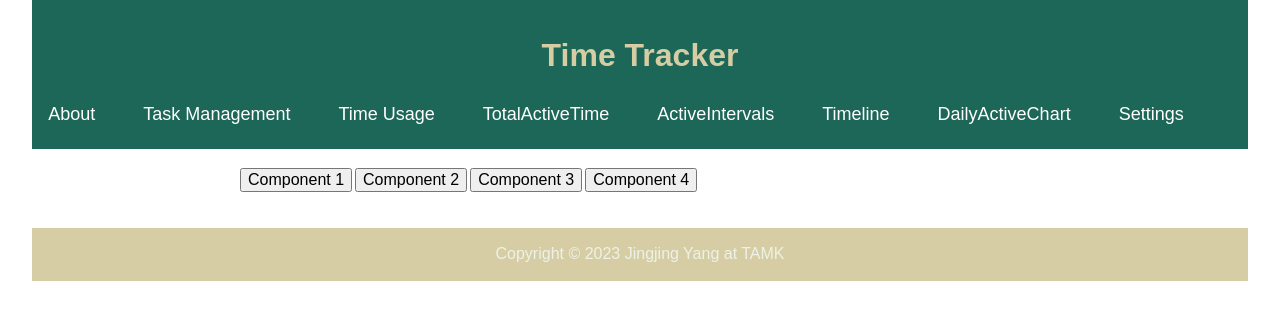
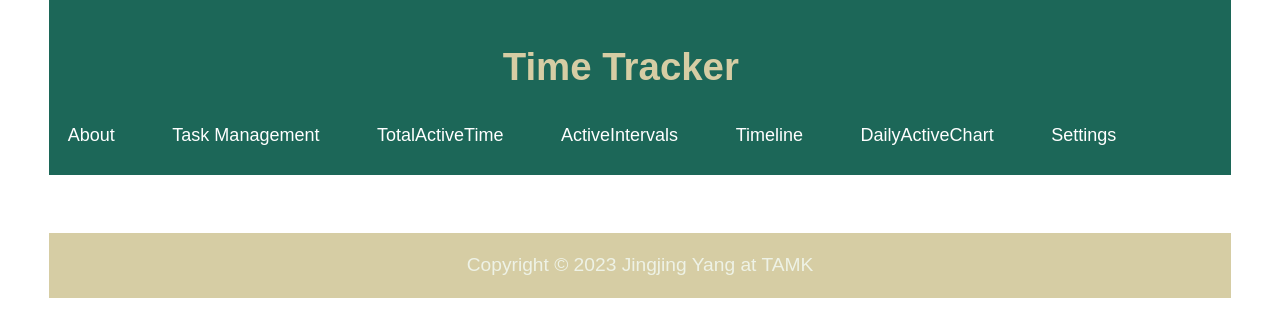
Before and after one commit to jingjingyang0803/TimeTracker, a React (Vite) app: page /time-usage in a window 1280 px wide. Shown: the top 336 px of the page. Built offline with nearby package versions, Linux system fonts and the light colour scheme; a web font is replaced by a local one.

Commit message:
update app.css

```diff
--- a/src/App.css
+++ b/src/App.css
@@ -51,30 +51,36 @@ header {
   padding: 1em;
   text-align: center;
 }
+
 nav ul {
   list-style: none;
   margin: 0;
   padding: 0;
 }
+
 nav li {
   display: inline-block;
   margin-right: 3em;
 }
+
 nav a {
   color: #fff;
   text-decoration: none;
   font-size: large;
 }
+
 main {
   max-width: 800px;
   margin: 0 auto;
   padding: 1em;
 }
+
 hr {
   border-color: #ccc;
   border-width: 1px;
   border-style: solid;
 }
+
 ul li {
   margin-bottom: 0.5em;
   margin-top: 0.5em;
@@ -116,3 +122,39 @@ select {
     margin: 0.5em 0;
   }
 }
+/* Media queries for very small screens with width 500px and below */
+@media only screen and (max-width: 500px) {
+  header {
+    padding: 0.3em; /* Further reduce padding */
+  }
+
+  nav ul {
+    padding: 0.3em; /* Further reduce padding */
+  }
+
+  /* Hide nonessential elements to save space */
+  .nonessential {
+    display: none;
+  }
+
+  /* Adjust font size for smaller screens */
+  body {
+    font-size: 0.8em;
+  }
+}
+
+/* Media queries for large screens with width more than 1200px */
+@media only screen and (min-width: 1200px) {
+  header {
+    padding-right: 3em; /* Increase padding more */
+  }
+
+  main {
+    max-width: 1200px; /* Increase max-width more */
+  }
+
+  /* Adjust font size for larger screens */
+  body {
+    font-size: 1.2em;
+  }
+}
--- a/src/App.jsx
+++ b/src/App.jsx
@@ -4,7 +4,6 @@ import { Link } from "react-router-dom";
 
 import About from "./components/About";
 import Tasks from "./components/Tasks";
-import TimeUsage from "./components/TimeUsage";
 import TotalActiveTime from "./components/TotalActiveTime";
 import ActiveIntervals from "./components/ActiveIntervals";
 import Timeline from "./components/Timeline";
@@ -15,7 +14,7 @@ import "./App.css";
 
 const NavigationBar = () => {
   return (
-    <nav>
+    <nav className="nav">
       <ul>
         <li>
           <Link to="/">About</Link> {/* Link to the About page */}
@@ -23,10 +22,6 @@ const NavigationBar = () => {
         <li>
           <Link to="/tasks">Task Management</Link>{" "}
           {/* Link to the Tasks page */}
-        </li>
-        <li>
-          <Link to="/time-usage">Time Usage</Link>{" "}
-          {/* Link to the Time Usage page */}
         </li>
         <li>
           <Link to="/total-active-time">TotalActiveTime</Link>{" "}
@@ -73,8 +68,6 @@ const App = () => {
               element={<Tasks singleTaskMode={singleTaskMode} />}
             />{" "}
             {/* Route for the Tasks page */}
-            <Route path="/time-usage" element={<TimeUsage />} />{" "}
-            {/* Route for the Time Usage page */}
             <Route
               path="/total-active-time"
               element={<TotalActiveTime />}
--- a/src/components/TimeUsage.jsx
+++ /dev/null
@@ -1,42 +0,0 @@
-import React, { useState } from "react";
-
-import TotalActiveTime from "./TotalActiveTime";
-import ActiveIntervals from "./ActiveIntervals";
-import Timeline from "./Timeline";
-import DailyActiveChart from "./DailyActiveChart";
-
-const componentMap = {
-  TotalActiveTime,
-  ActiveIntervals,
-  Timeline,
-  DailyActiveChart,
-};
-
-const Durations = [
-  { label: "Component 1", name: "TotalActiveTime" },
-  { label: "Component 2", name: "ActiveIntervals" },
-  { label: "Component 3", name: "Timeline" },
-  { label: "Component 4", name: "DailyActiveChart" },
-];
-
-const TimeUsage = () => {
-  const [activeComponent, setActiveComponent] = useState(null);
-
-  const renderComponent = (componentName) => {
-    const selectedComponent = componentMap[componentName];
-    setActiveComponent(selectedComponent);
-  };
-
-  return (
-    <div>
-      {Durations.map((item, index) => (
-        <button key={index} onClick={() => renderComponent(item.name)}>
-          {item.label}
-        </button>
-      ))}
-      {activeComponent}
-    </div>
-  );
-};
-
-export default TimeUsage;
```
